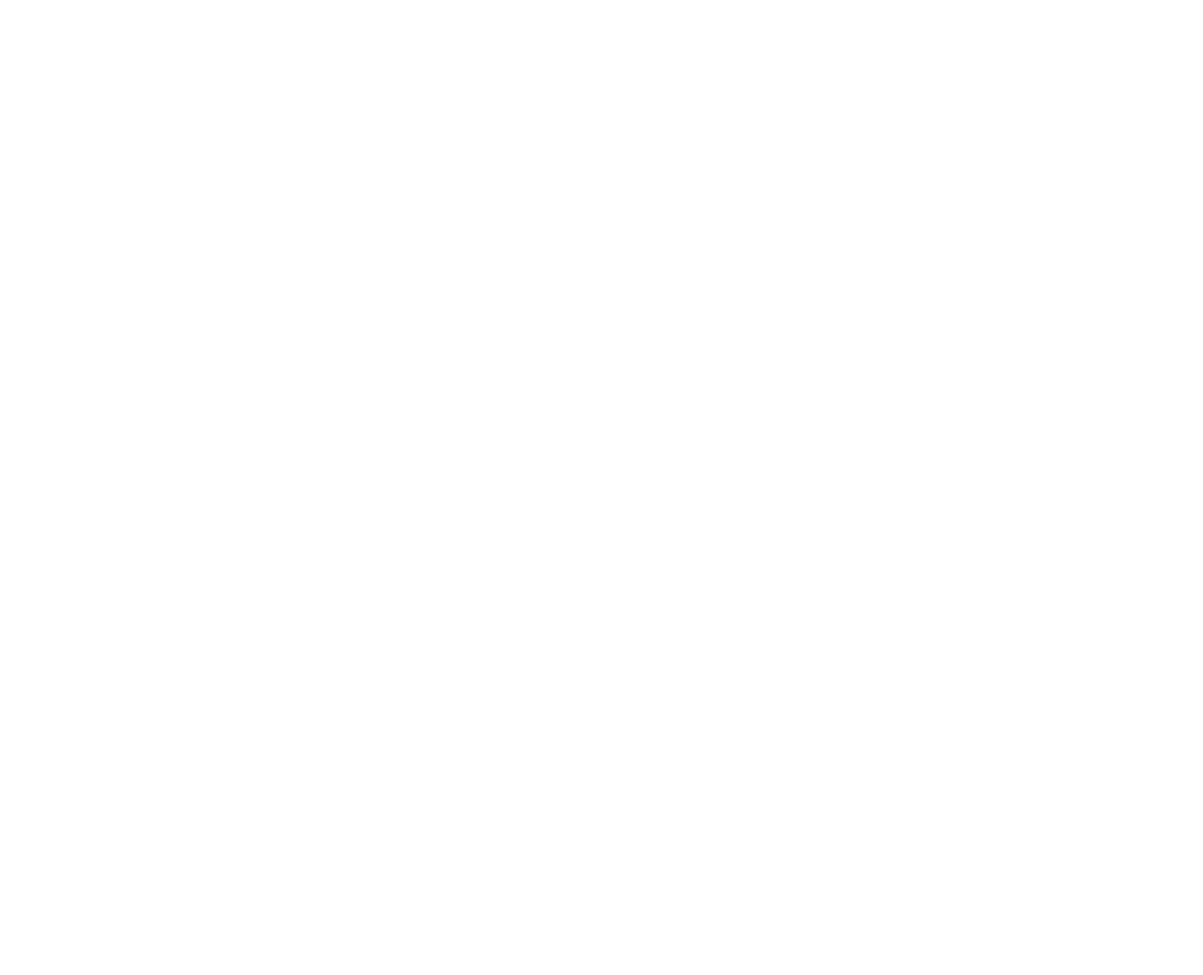
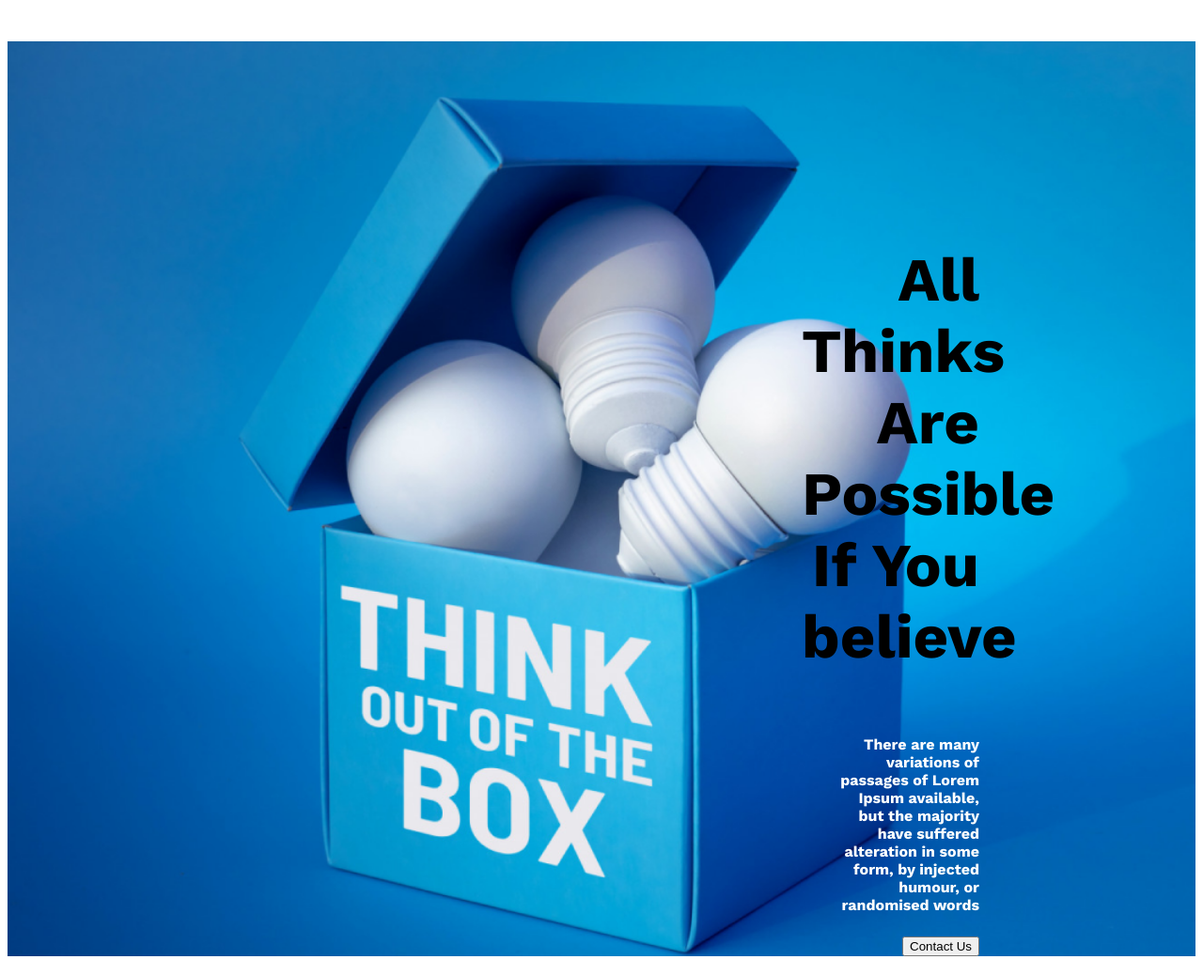
Before and after one commit to Arman7052/new-me-assignment, a plain HTML site: page index.html in a window 1280 px wide. Shown: the whole page at 94% size. Before the commit the page ends 800 px from the top, so only its background shows below. Drawn offline with nearby package versions, Linux system fonts and the light colour scheme; files that its build step writes are made by us from their sources.

Commit message:
Header part done

```diff
--- a/index.html
+++ b/index.html
@@ -1,12 +1,43 @@
 <!DOCTYPE html>
 <html lang="en">
+
 <head>
     <meta charset="UTF-8">
     <meta http-equiv="X-UA-Compatible" content="IE=edge">
     <meta name="viewport" content="width=device-width, initial-scale=1.0">
-    <title>Document</title>
+    <title>New Me</title>
+    <link rel="shortcut icon" href="images/icons/new-me.ico" type="image/x-icon">
+
+    <link rel="stylesheet" href="styles/header.css">
+    <link rel="stylesheet" href="styles/sections.css">
+    <link rel="stylesheet" href="styles/footer.css">
+
+    <link rel="preconnect" href="https://fonts.googleapis.com">
+    <link rel="preconnect" href="https://fonts.gstatic.com" crossorigin>
+    <link href="https://fonts.googleapis.com/css2?family=Open+Sans&family=Work+Sans:wght@700&display=swap"
+        rel="stylesheet">
+
 </head>
+
 <body>
+    <header>
+       <div>
+        <h1 class="header-title">All Thinks Are Possible If You believe</h1>
+        <p class="header-description">There are many variations of passages of Lorem Ipsum available, but the majority have suffered alteration in
+            some form, by injected humour, or randomised words</p>
+
+        <p class="contact"> <button>Contact Us</button> </p>
+       </div>
+
+    </header>
+    <main>
+
+    </main>
+
+    <footer>
+
+    </footer>
 
 </body>
+
 </html>
--- a/styles.css/header.css
+++ b/styles.css/header.css
@@ -0,0 +1,36 @@
+header {
+
+    font-family: 'Work Sans';
+    text-align: right;
+    background-image: url(../images/banner/banner3.png);
+    background-repeat: no-repeat;
+    background-size: cover;
+    min-height: 110vh;
+}
+
+.header-title {
+    font-weight: 700;
+    font-size: 65px;
+    padding-left: 845px;
+    padding-right: 230px;
+    padding-top: 216px;
+}
+
+.header-description {
+    font-weight: 400;
+    font-size: 16px;
+    color: #FFFFFF;
+    padding-left: 875px;
+    padding-right: 230px;
+    padding-top: 24px;
+
+}
+
+.contact {
+    font-weight: 600;
+    font-size: 20px;
+padding-right: 230px;
+color: #005FAC;
+border-radius: 5px;
+border-style: none;
+}
```
Also changed, not shown: 1 other file.
